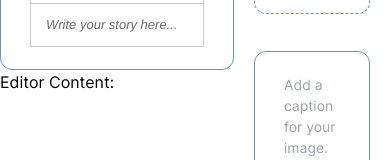
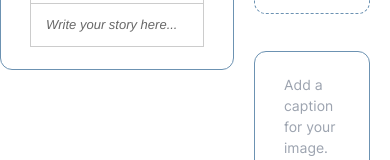
Before and after one commit to atweberlly/familywise, a Next.js app: page /member/edit in a window 390 px wide. Shown: the part 270-430 px from the top of the page. Built offline with nearby package versions, Linux system fonts and the light colour scheme; no server answers; the database is empty.

Commit message:
Quick fix: Unresponsive Text [Dynamic]

```diff
--- a/src/pages/member/QuilEditor.tsx
+++ b/src/pages/member/QuilEditor.tsx
@@ -35,10 +35,6 @@ const QuillEditor: React.FC<QuillEditorProps> = ({ value, onChange }) => {
         modules={modules}
         formats={formats}
       />
-      <div>
-        <h2>Editor Content:</h2>
-        <div>{value}</div>
-      </div>
     </div>
   )
 }
```
